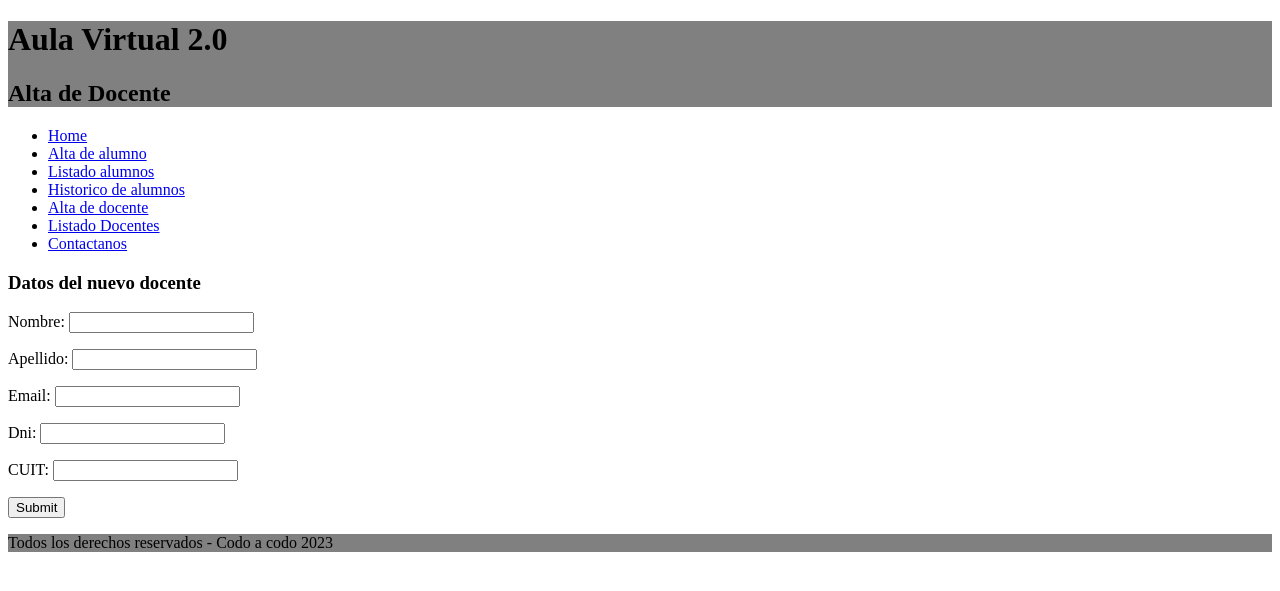
After one commit to LucianoPueyo/Codo-a-codo-Django-23655, a Django app: page /aula_virtual/docentes/alta in a window 1280 px wide. The commit adds this page. Shown: the top 591 px of the page. Run offline with Django 4.2, Linux system fonts and the light colour scheme.

Commit message:
Clase 24: Modelos 4

```diff
--- a/Django/aulavirtual/core/models.py
+++ b/Django/aulavirtual/core/models.py
@@ -7,7 +7,7 @@
     nombre = models.CharField(max_length=30, verbose_name="Nombre")
     apellido = models.CharField(max_length=30, verbose_name="Apellido")
     email = models.EmailField(max_length=150, verbose_name="Email")
-    dni = models.IntegerField(verbose_name="Dni")
+    dni = models.IntegerField(verbose_name="Dni", unique=True)
 
     def clean_dni(self):
         if not (0 < self.cleaned_data['dni'] <= 99999999):
--- /dev/null
+++ b/Django/aulavirtual/core/templates/core/alta_docente.html
@@ -0,0 +1,16 @@
+{% extends "core/base.html" %}
+{% load static %}
+{% block extra_css%}
+    <link rel="stylesheet" href="{% static 'core/css/alta_docente.css' %}">
+{%endblock%}
+
+{% block title %}Alta de Docente{% endblock %}
+{% block section_title %}Alta de Docente{% endblock %}
+{% block content %}
+    <h3>Datos del nuevo docente</h3>
+    <form method="post" action="{% url 'alta_docente' %}">
+        {% csrf_token %}
+        {{ form.as_p }}
+        <input type="submit">
+    </form>
+{% endblock %}
--- a/Django/aulavirtual/core/templates/core/base.html
+++ b/Django/aulavirtual/core/templates/core/base.html
@@ -26,6 +26,10 @@
             <li><a href="{% url 'alta_alumno' %}">Alta de alumno</a></li>
             <li><a href="{% url 'alumnos_listado' %}">Listado alumnos</a></li>
             <li><a href="{% url 'alumnos_historico' %}">Historico de alumnos</a></li>
+
+            <li><a href="{% url 'alta_docente' %}">Alta de docente</a></li>
+            <li><a href="{% url 'docentes_listado' %}">Listado Docentes</a></li>
+
             <li><a href="{% url 'contacto' %}">Contactanos</a></li>
         </ul>
     </nav>
--- a/Django/aulavirtual/core/urls.py
+++ b/Django/aulavirtual/core/urls.py
@@ -11,4 +11,7 @@
     re_path(r'alumnos/historico/(?P<year>[0-9]{4})/$', views.alumnos_historico, name='alumnos_historico'),
     path('alumnos/activos', views.alumnos_estado, {'estado': 'activo'}, name="alumnos_activos"),
     path('alumnos/inactivos', views.alumnos_estado, {'estado': 'inactivo'}, name="alumnos_inactivos"),
+
+    path('docentes/alta', views.DocenteCreateView.as_view(), name="alta_docente"),
+    path('docentes/listado', views.DocenteListView.as_view(), name="docentes_listado"),
 ]
--- a/Django/aulavirtual/core/views.py
+++ b/Django/aulavirtual/core/views.py
@@ -3,9 +3,11 @@
 from django.http import HttpResponse
 from django.urls import reverse
 from datetime import datetime
-from .forms import ContactoForm, AltaAlumnoForm
-from .models import Estudiante
-
+from .forms import ContactoForm, AltaAlumnoForm, AltaDocenteModelForm
+from .models import Estudiante, Docente
+from django.views.generic.edit import CreateView
+from django.views.generic.list import ListView
+from django.db import IntegrityError
 
 def index(request):
     context = {
@@ -60,7 +62,12 @@
                 legajo = alta_alumno_form.cleaned_data['legajo'],
             )
 
-            nuevo_alumno.save()
+            try:
+                nuevo_alumno.save()
+
+            except IntegrityError as ie:
+                messages.error(request, "Ocurrió un error al intentar dar de alta al alumno")
+                return redirect(reverse("index"))
 
             messages.info(request, "Alumno dado de alta correctamente")
             return redirect(reverse("alumnos_listado"))
@@ -99,3 +106,18 @@
 
 def alumnos_estado(request, estado):
     return HttpResponse(f'Filtrar alumnos por estado: {estado}')
+
+class DocenteCreateView(CreateView):
+    model = Docente
+    #context_object_name = 'alta_docente_form'
+    template_name = 'core/alta_docente.html'
+    success_url = 'listado'
+    # form_class = AltaDocenteModelForm
+    fields = '__all__'
+
+
+class DocenteListView(ListView):
+    model = Docente
+    context_object_name = 'listado_docentes'
+    template_name = 'core/docentes_listado.html'
+    ordering = ['cuit']
```
Also changed, not shown: Django/aulavirtual/core/forms.py (+19 -0 lines), Django/aulavirtual/core/templates/core/docentes_listado.html (added, +29 -0 lines), Django/aulavirtual/core/migrations/0004_alter_docente_dni_alter_estudiante_dni.py (added), Django/aulavirtual/core/static/core/css/alta_docente.css (added), Django/aulavirtual/core/static/core/css/docentes_listado.css (added), 2 other files.
